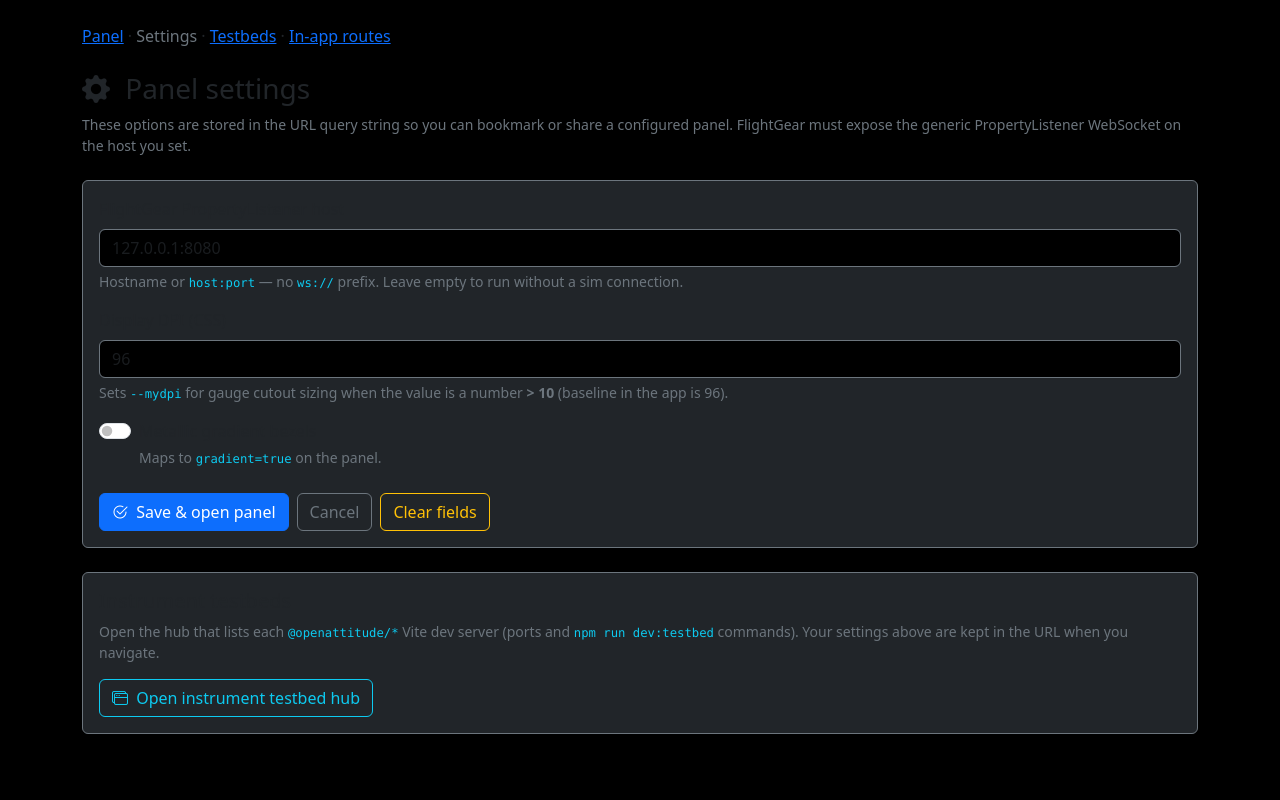
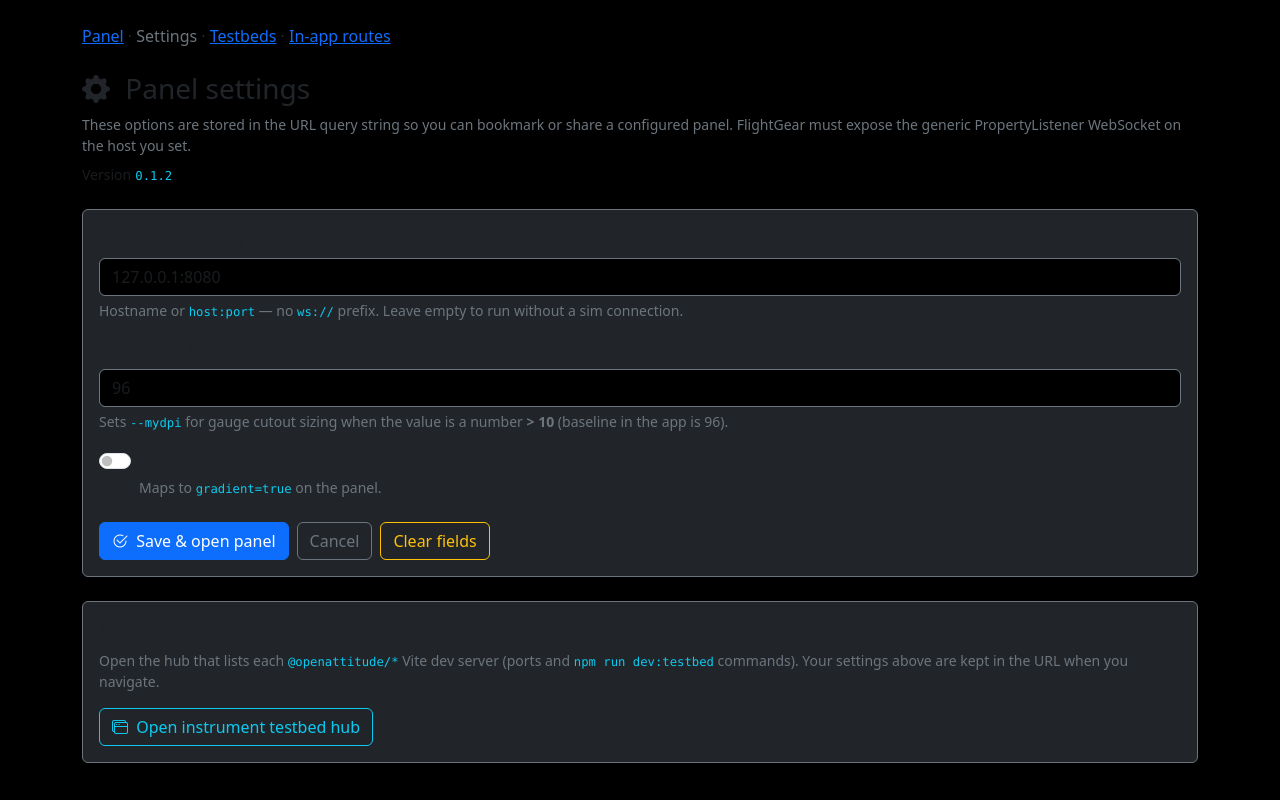
Before and after one commit to OpenAttitude/SenecaII-panel-flightgear, a Vue app: page /settings in a window 1280 px wide. Built offline with nearby package versions, Linux system fonts and the light colour scheme; what @openattitude/core would draw is missing.

Commit message:
display panel version in the settings dialog

```diff
--- a/package.json
+++ b/package.json
@@ -1,6 +1,6 @@
 {
   "name": "OpenAttitude Seneca II Panel",
-  "version": "0.1.1",
+  "version": "0.1.2",
   "author": "Torsten Dreyer <torsten@t3r.de>",
   "license": "GPL-3.0-or-later",
   "repository": {
--- a/src/views/PanelSettingsView.vue
+++ b/src/views/PanelSettingsView.vue
@@ -2,6 +2,7 @@
 import { computed, ref, watch } from 'vue';
 import { useRoute, useRouter } from 'vue-router';
 import { fgfsHostFromQuery } from '@/utils/fgfsFromRoute';
+import { version as panelVersion } from '../../package.json';
 
 const props = defineProps<{
   fgfs?: string;
@@ -62,9 +63,13 @@ function clearOptions() {
       <i class="bi bi-gear-fill me-2" aria-hidden="true"></i>
       Panel settings
     </h1>
-    <p class="text-secondary small mb-4">
+    <p class="text-secondary small mb-2">
       These options are stored in the URL query string so you can bookmark or share a configured panel. FlightGear
       must expose the generic PropertyListener WebSocket on the host you set.
+    </p>
+    <p class="text-secondary small mb-4">
+      <span class="text-muted">Version</span>
+      <code class="text-info ms-1">{{ panelVersion }}</code>
     </p>
 
     <form class="card bg-dark border-secondary mb-4" @submit.prevent="applyAndReturnToPanel">
```
Also changed, not shown: 1 other file (tests, documents, lock files or other folders).
